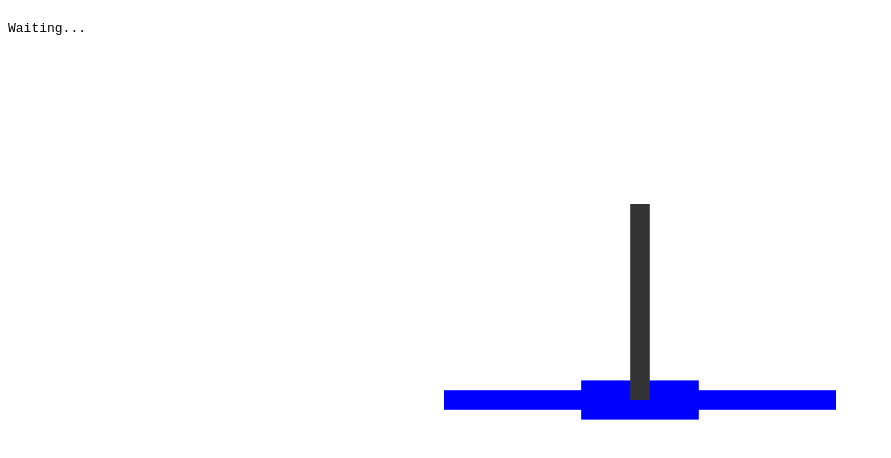
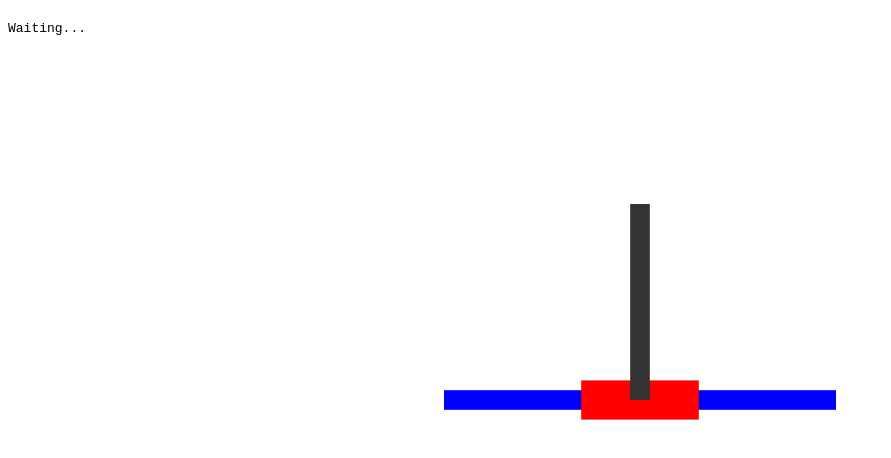
Before and after one commit to davidhcoe/bonsai-viz-example, a plain HTML site: page index.html in a window 1280 px wide. Shown: the whole page, without its empty margins (0-891 px from the left). Drawn offline with Linux system fonts and the light colour scheme.

Commit message:
Update index.html
remove text output and change color

```diff
--- a/index.html
+++ b/index.html
@@ -31,7 +31,7 @@
             const data = JSON.parse(event.data);
             const str = JSON.stringify(data, null, 4);
             const out = document.getElementById("out");
-            out.textContent = str;
+            //out.textContent = str;
 
             // read state out of message and convert units
             const pos = data.state[posKey];
@@ -71,7 +71,7 @@
         y="-0.05"
         width="0.3"
         height="0.1"
-        fill="blue"
+        fill="red"
       />
       <rect
         id="pole"
```
